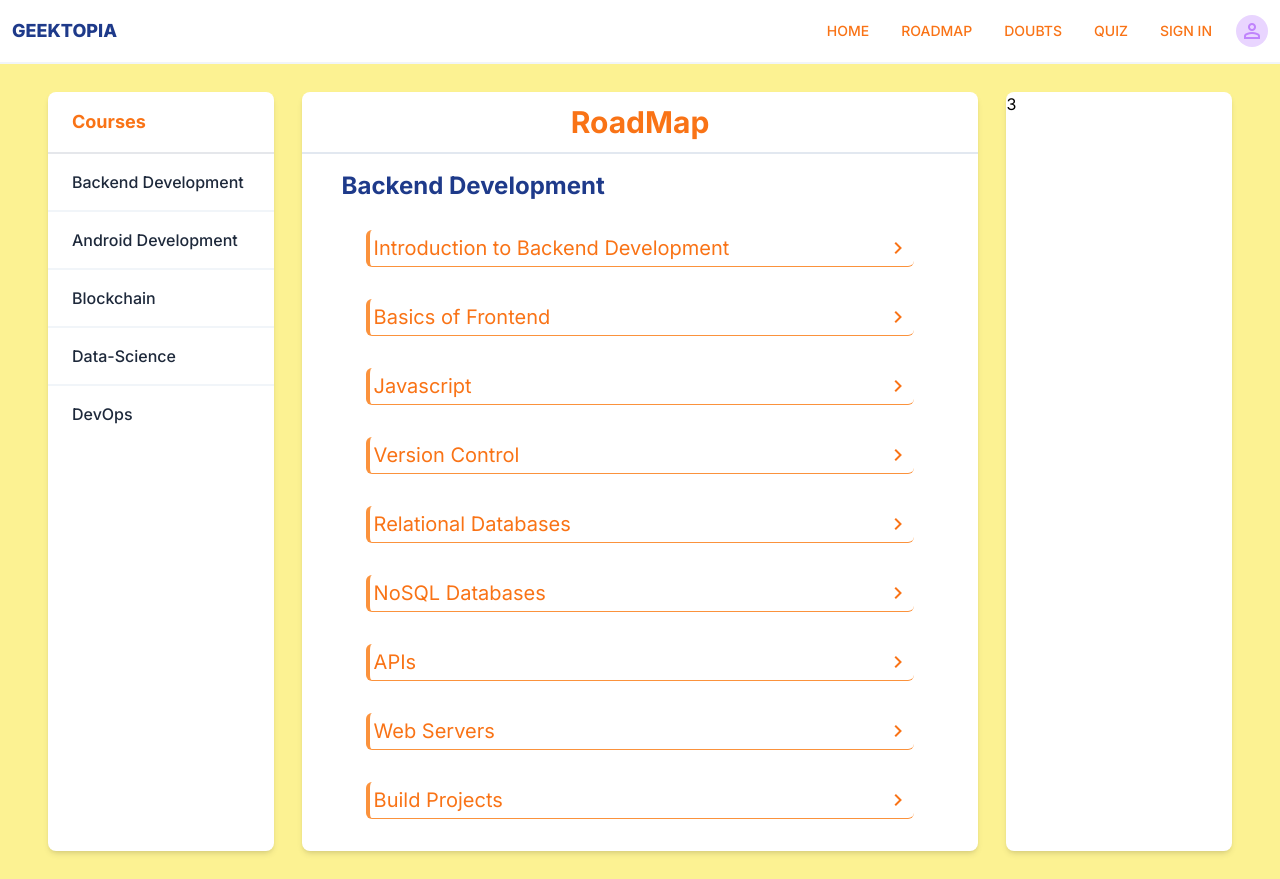
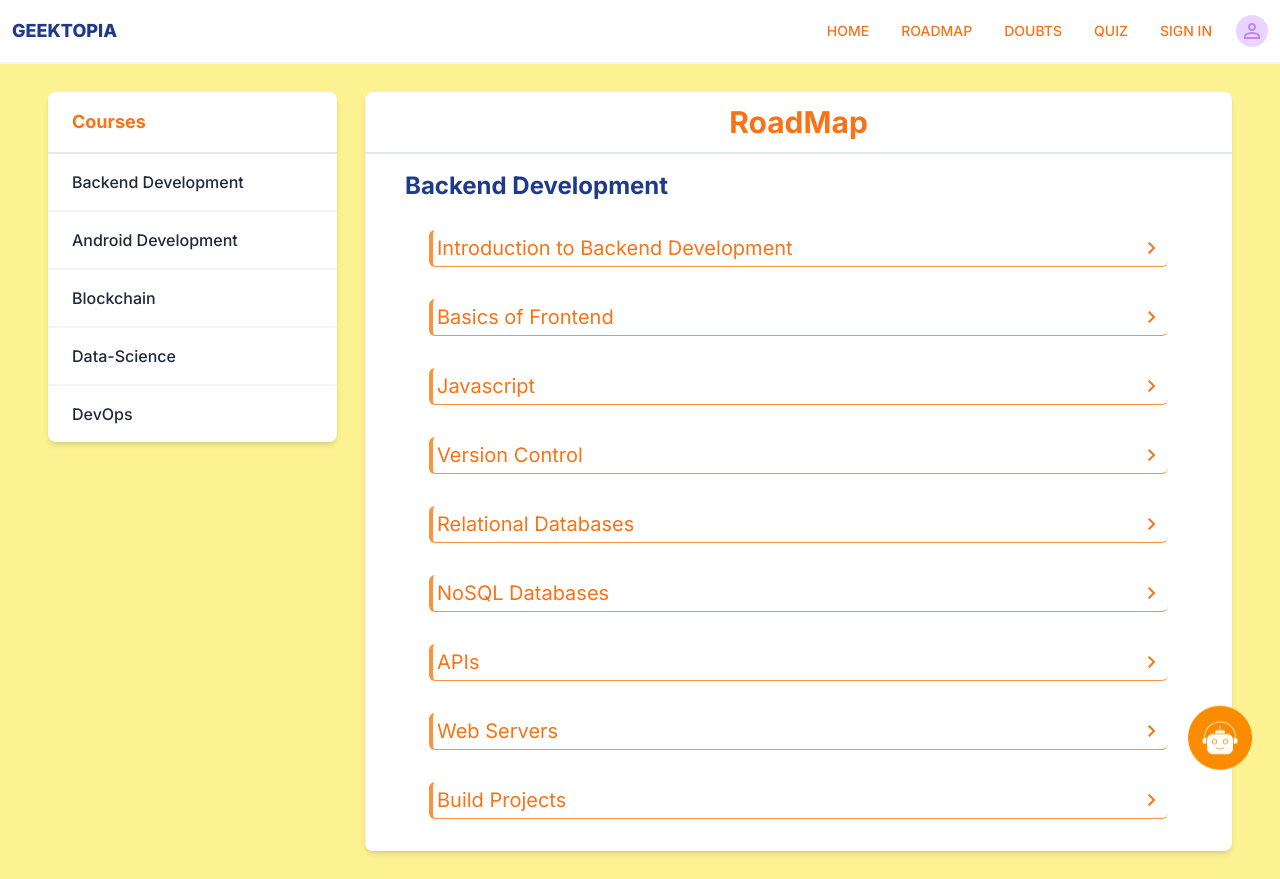
Before and after one commit to code-with-santanu/Eduapp, a Next.js app: page /roadmap in a window 1280 px wide. Built offline with nearby package versions, Linux system fonts and the light colour scheme.

Commit message:
Chatbot ready

```diff
--- /dev/null
+++ b/src/app/components/Chatbot.js
@@ -0,0 +1,17 @@
+import React from 'react'
+import cb from "@/app/Images/chatbot1.png";
+import Image from 'next/image';
+import Link from 'next/link';
+
+function Chatbot() {
+  return (
+    <div className="fixed bottom-7 right-7 rounded-full hover:cursor-pointer animate-bounce">
+      <Link href="/doubts"><Image className="w-16 h-16"
+       src={cb}
+       alt="chatbot"
+      /></Link>
+    </div>
+  )
+}
+
+export default Chatbot;
--- a/src/app/components/Footer.js
+++ /dev/null
@@ -1,11 +0,0 @@
-import React from 'react'
-
-function Footer() {
-  return (
-    <div className="">
-
-    </div>
-  )
-}
-
-export default Footer
--- a/src/app/layout.jsx
+++ b/src/app/layout.jsx
@@ -1,5 +1,6 @@
 import Navbar from "./components/Navbar";
 import "./globals.css";
+import Chatbot from "./components/Chatbot";
 import { Inter } from "next/font/google";
 const inter = Inter({ subsets: ["latin"] });
 
@@ -19,6 +20,7 @@ export default function RootLayout({ children }) {
       </head>
       <body className={`${inter.className} bg-[#fcf292]`}>
         <Navbar height="h-16" />
+        <Chatbot/>
         <div className="pt-16">{children}</div>
       </body>
     </html>
--- a/src/app/page.jsx
+++ b/src/app/page.jsx
@@ -1,6 +1,6 @@
 import Image from 'next/image';
 import homeimage from "../app/Images/image51.png";
-import Footer from './components/Footer';
+import Footer from './components/Chatbot';
 
 export default function Home() {
   	return (
--- a/src/app/roadmap/page.jsx
+++ b/src/app/roadmap/page.jsx
@@ -12,7 +12,7 @@ export default function Roadmap() {
     <div className="">
 			{/* <Navbar/> */}
 			<div className="flex px-12 py-7 space-x-7 w-full">
-				<div className="w-1/5 bg-white rounded-lg shadow-md">
+				<div className="w-1/4 bg-white rounded-lg shadow-md h-fit">
 					<div className="py-4 px-6 text-lg text-orange-500 border-b-2 border-slate-00 font-bold rounded-t-lg">Courses</div>
 					{
 						data.roadmap.map((val,index,arr)=>{
@@ -20,11 +20,11 @@ export default function Roadmap() {
 							if (index!=arr.length-1)
 								return (<div key = {index} className={`${cn} border-b-2 border-slate-100`} onClick={()=>{setShow(val.course)}}>{val.course}</div>);
 							else
-								return (<div key = {index} className={cn} onClick={()=>{setShow(val.course)}}>{val.course}</div>)
+							 	return (<div key = {index} className={cn} onClick={()=>{setShow(val.course)}}>{val.course}</div>)
 						})
 					}
 				</div>
-				<div className="w-3/5 bg-white rounded-lg shadow-md pb-3">
+				<div className="w-3/4 bg-white rounded-lg shadow-md pb-3">
 					<div className="p-3 text-3xl text-center text-orange-500 border-b-2 border-slate-200 font-bold rounded-t-lg">RoadMap</div>
 					<div className="py-4 px-10 text-2xl font-bold text-blue-900">{show}</div>
 					<div>
@@ -51,7 +51,7 @@ export default function Roadmap() {
 					}
 					</div>
 				</div>
-				<div className="w-1/5 bg-white rounded-lg shadow-md">3</div>
+				{/* <div className="w-1/5 bg-white rounded-lg shadow-md"></div> */}
 			</div>
 		</div>
     </>
```
Also changed, not shown: src/app/Images/chatbot.png (added), src/app/Images/chatbot1.png (added).
